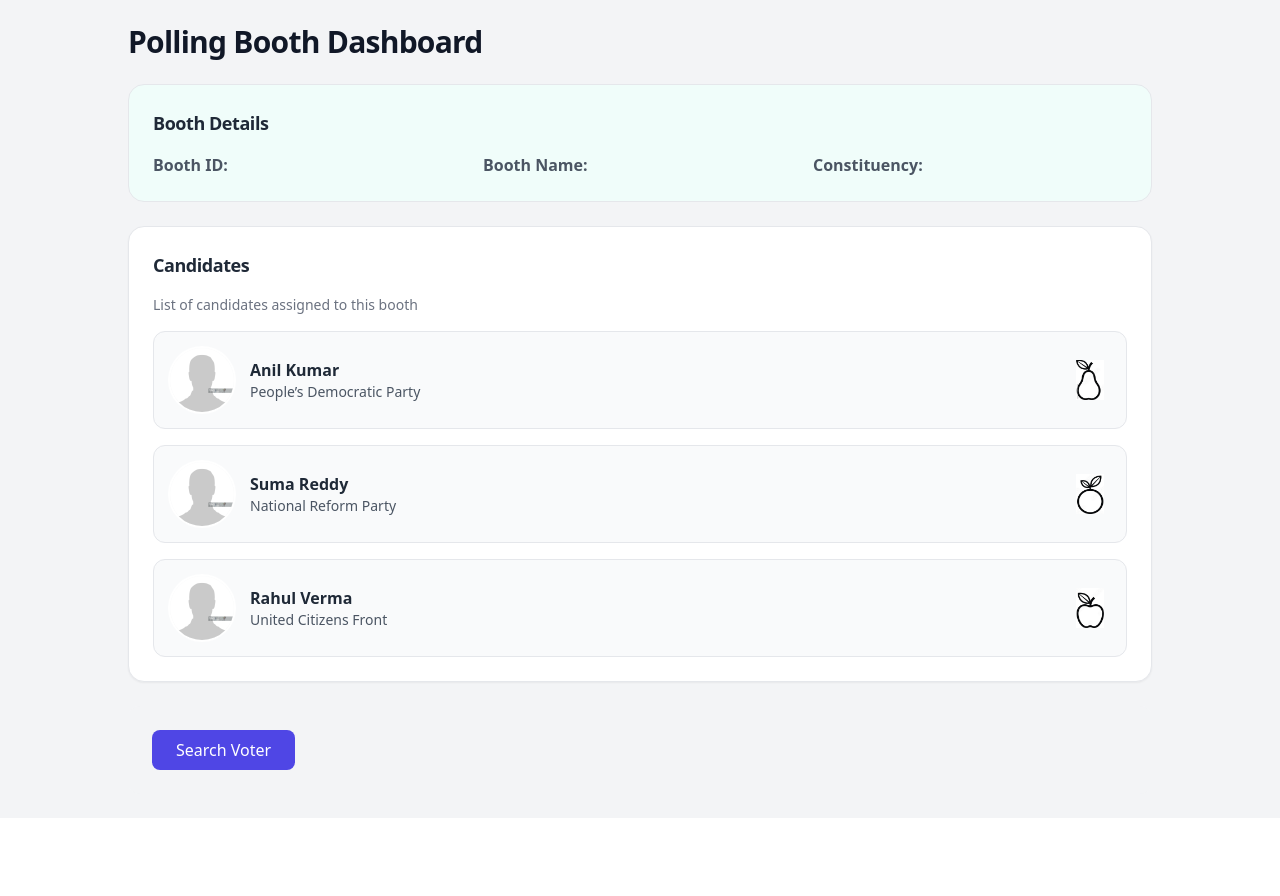
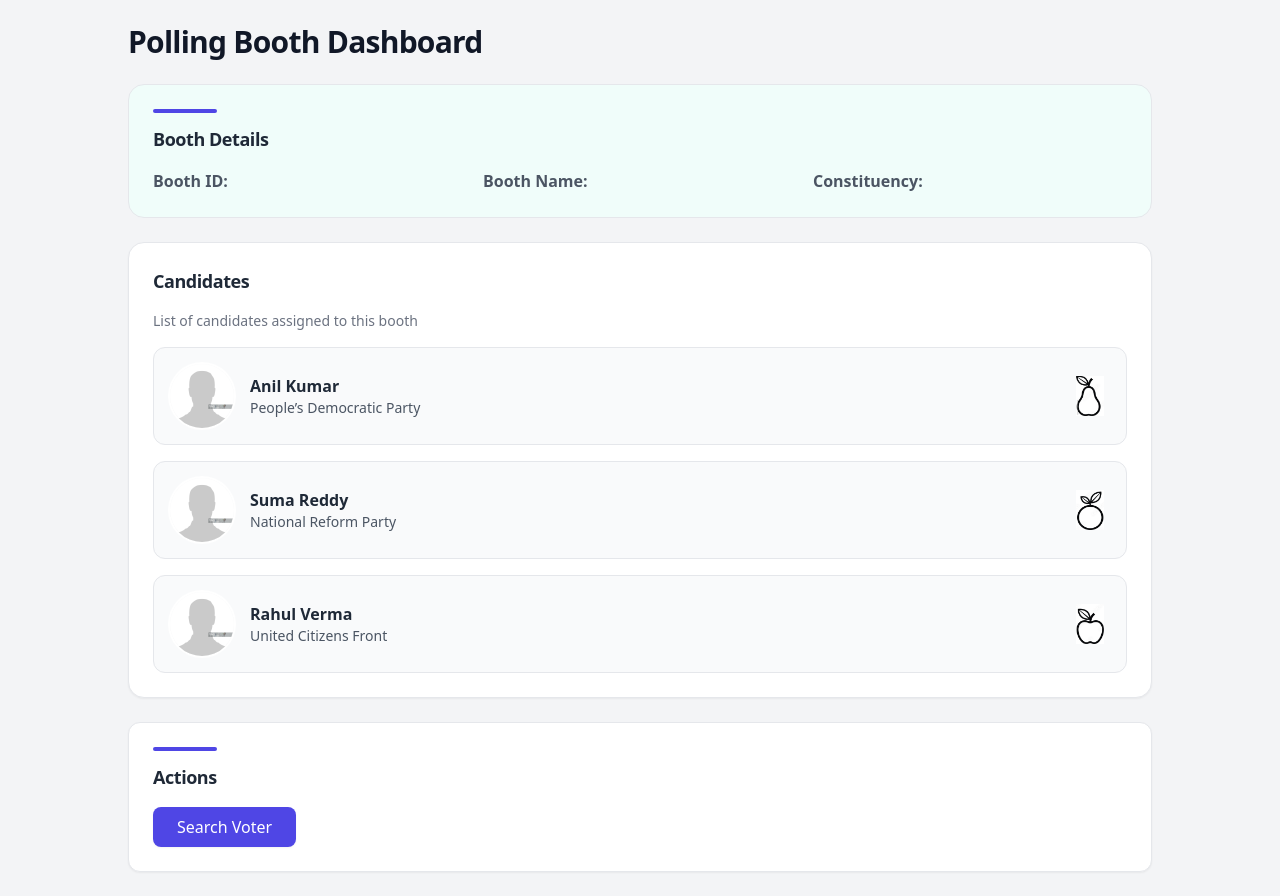
Before and after one commit to meghabchandran/2023-2027_BATCH_CSD334_04_VOTER_VERIFICATION_SYSTEM, a React (Vite) app in the folder my-react-app/: page /dashboard in a window 1280 px wide. Before the commit the page ends 818 px from the top, so only its background shows below. Built offline with nearby package versions, Linux system fonts and the light colour scheme.

Commit message:
UI:  Dashboard personality and action section refinement

```diff
--- a/my-react-app/src/pages/Dashboard.jsx
+++ b/my-react-app/src/pages/Dashboard.jsx
@@ -10,15 +10,17 @@ function Dashboard() {
   return (
     <div className="min-h-screen bg-gray-100 p-6">
       <div className="max-w-5xl mx-auto space-y-6">
-        <div className="flex items-center justify-between">
+        {/* Header */}
+        <div className="flex items-center justify-between ">
           <h1 className="text-3xl font-bold text-gray-900 tracking-tight">
             Polling Booth Dashboard
           </h1>
         </div>
 
         {/* Booth Details Section */}
+        <section className="bg-teal-50 rounded-2xl p-6 border border-gray-200">
+          <div className="h-1 w-16 bg-indigo-600 rounded-full mb-3"></div>
 
-        <section className="bg-teal-50 rounded-2xl p-6 border border-gray-200">
           <h2 className="text-lg font-semibold text-gray-800 tracking-tight mb-4">
             Booth Details
           </h2>
@@ -38,14 +40,10 @@ function Dashboard() {
         </section>
 
         {/* Candidates Section */}
-        <section
-          className="bg-white rounded-2xl border border-gray-200 p-6 shadow-sm hover:shadow-md transition
-"
-        >
+        <section className="bg-white rounded-2xl border border-gray-200 p-6 shadow-sm hover:shadow-md transition">
           <h2 className="text-lg font-semibold text-gray-800 tracking-tight mb-4">
             Candidates
           </h2>
-
           <p className="text-sm text-gray-500 mb-4">
             List of candidates assigned to this booth
           </p>
@@ -61,15 +59,12 @@ function Dashboard() {
                   <img
                     src={candidate.photo}
                     alt={candidate.name}
-                    className="w-16 h-16 rounded-full object-cover ring-2 ring-white shadow-sm
-"
+                    className="w-16 h-16 rounded-full object-cover ring-2 ring-white shadow-sm"
                   />
-
                   <div>
                     <p className="font-semibold text-gray-800">
                       {candidate.name}
                     </p>
-
                     <p className="text-gray-600 text-sm">{candidate.party}</p>
                   </div>
                 </div>
@@ -86,15 +81,21 @@ function Dashboard() {
         </section>
 
         {/* Actions Section */}
-        <section className="bg-gray-100 rounded-xl p-6">
-          {/* <h2>Actions</h2> */}
-          <button
-            onClick={() => navigate("/search")}
-            className="bg-indigo-600 hover:bg-indigo-700 font-medium
- text-white px-6 py-2 rounded-lg hover:bg-indigo-700 transition font-medium"
-          >
-            Search Voter
-          </button>
+        <section className="rounded-xl p-6 border border-gray-200 bg-white shadow-sm">
+          <div className="h-1 w-16 bg-indigo-600 rounded-full mb-3"></div>
+          <h2 className="text-lg font-semibold text-gray-800 tracking-tight mb-4">
+            Actions
+          </h2>
+
+          <div className="flex flex-col sm:flex-row gap-4">
+            <button
+              onClick={() => navigate("/voters")}
+              className="inline-flex items-center gap-2 px-6 py-2 bg-indigo-600 hover:bg-indigo-700 text-white font-medium rounded-lg shadow-sm hover:shadow-md transition
+"
+            >
+              Search Voter
+            </button>
+          </div>
         </section>
       </div>
     </div>
```
